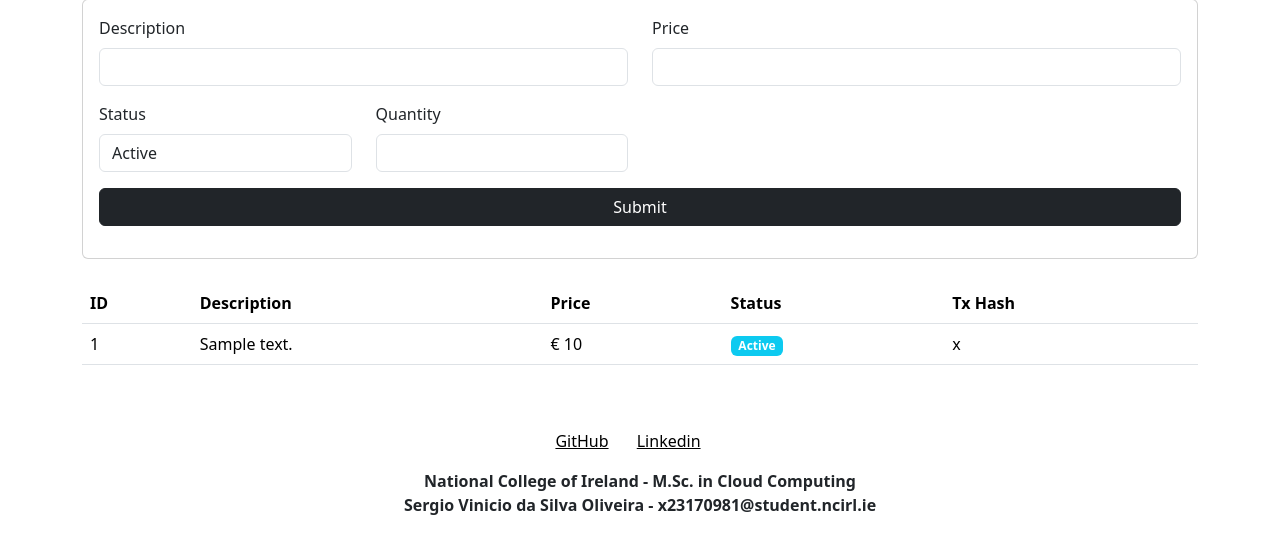
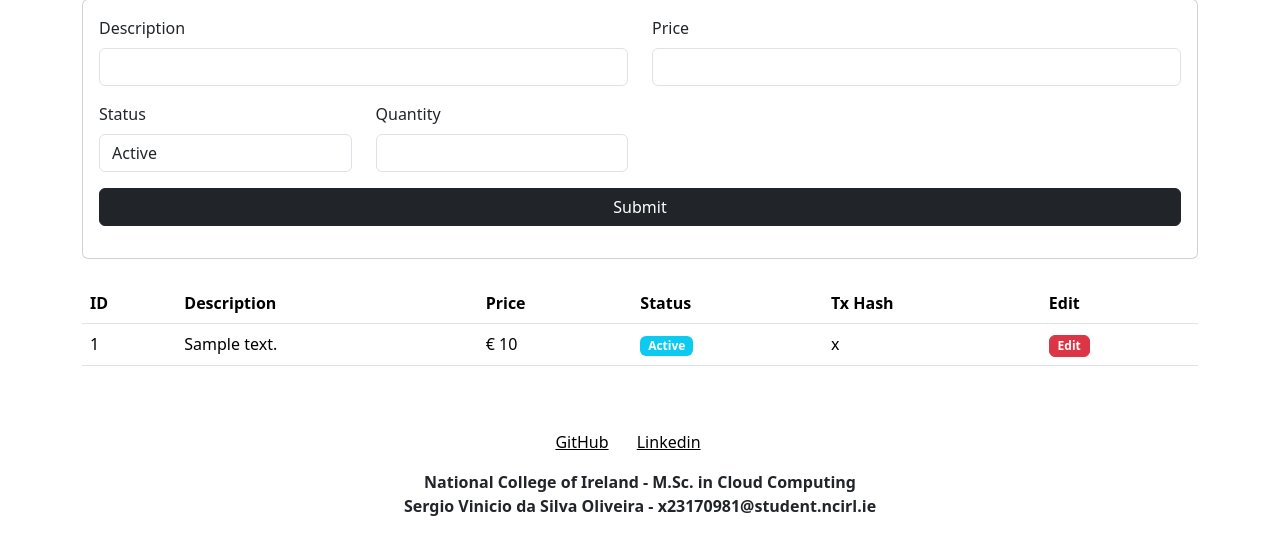
Before and after one commit to sergio-oliveira-br/safetrade_admin_service, a Django app: template vouchers/templates/core/vouchers.html in a window 1280 px wide. Shown: the part 131-686 px from the top of the page. Run offline with Django 5.2, Linux system fonts and the light colour scheme; tables that the repository leaves empty hold one stand-in row (values such as "Sample post"); the template is opened without the code that fills it: values that come from a table or form of the project are taken from there, most other values are stand-ins (such as "Sample title", 1, 10 or a date in 2020).

Commit message:
Update _voucher_table.html
act
-> btn added

```diff
--- a/vouchers/templates/core/_voucher_table.html
+++ b/vouchers/templates/core/_voucher_table.html
@@ -6,6 +6,7 @@
             <th>Price</th>
             <th>Status</th>
             <th>Tx Hash</th>
+            <th>Edit</th>
         </tr>
     </thead>
     <tbody>
@@ -23,11 +24,20 @@
                 <td><span class="badge bg-warning">{{ v.voucher_status }}</span></td>
             {% endif %}
 
+
             {% if v.voucher_status == 'Active' %}
                  <td><span class="badge bg-info">{{ v.voucher_status }}</span></td>
             {% endif %}
 
             <td>{{ v.voucher_tx_hash }}</td>
+
+            {% if v.voucher_status == 'Active' %}
+                <td><button class="badge btn btn-danger">Edit</button></td>
+            {% endif %}
+
+            {% if v.voucher_status != 'Active' %}
+                <td><button class="badge btn btn-secondary">Info</button></td>
+            {% endif %}
         </tr>
         {% endfor %}
     </tbody>
```
